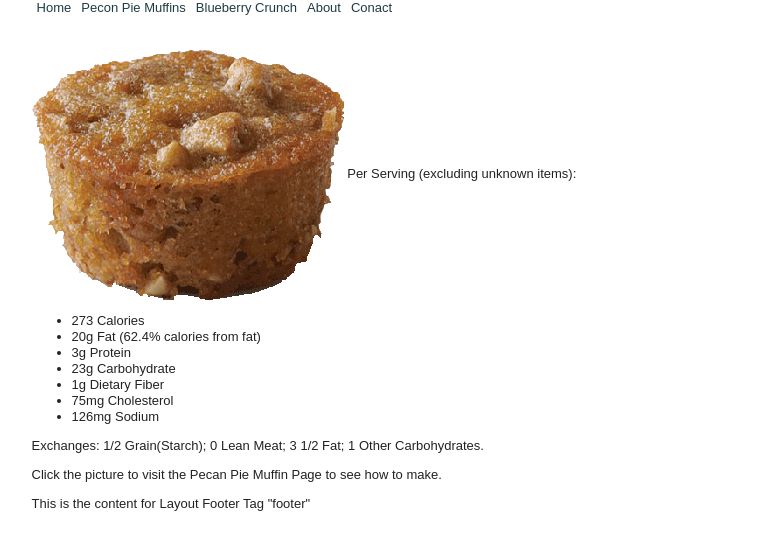
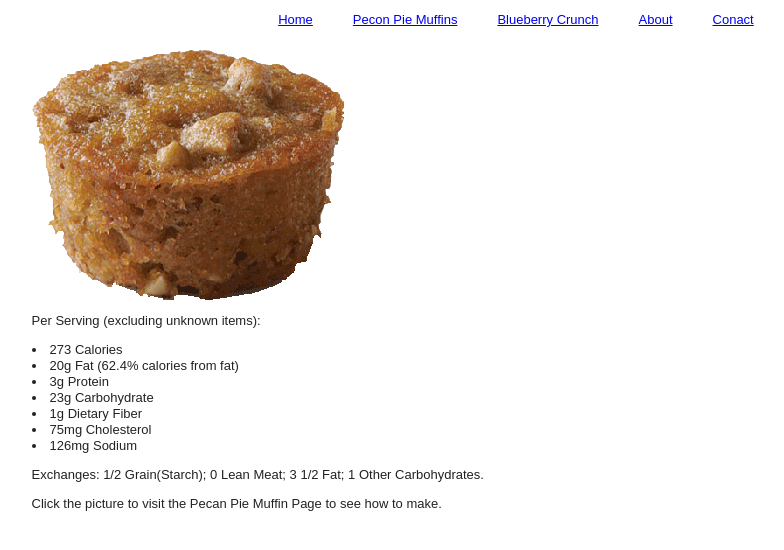
Before and after one commit to dscarbro/dscarbro-food-website-responsive, a plain HTML site: page index.html in a window 1280 px wide. Shown: the whole page, without its empty margins (42-826 px from the left). Drawn offline with Linux system fonts and the light colour scheme.

Commit message:
Random Update

```diff
--- a/_css/fluid-layout.css
+++ b/_css/fluid-layout.css
@@ -58,6 +58,8 @@ img, object, embed, video {
 }
 .navitem {
 }
+.ppm {
+}
 .zeroMargin_mobile {
 margin-left: 0;
 }
@@ -88,6 +90,8 @@ display: none;
 .navlist {
 }
 .navitem {
+}
+.ppm {
 }
 .hide_tablet {
 display: none;
@@ -121,12 +125,17 @@ margin-left: 0;
 .footer {
 }
 .navlist {
+	margin:auto;
+	float: none;
+	width:60%;
 }
 .navitem {
 	list-style-type: none;
 	float: left;
-	margin: auto 5px;
+	margin: 12px 20px;
 	min-width:
+}
+.ppm {
 }
 .zeroMargin_desktop {
 margin-left: 0;
--- a/index.html
+++ b/index.html
@@ -32,20 +32,21 @@ Do the following if you're using your customized build of modernizr (http://www.
   <!-- Use Insert Panel for additional Fluid Grid Layout Div tags. Note: All Layout Div tags must be inserted directly inside the "gridContainer" div tag. Nested Layout Div tags are not currently supported. -->
   <nav class="fluid nav">
    <ul class="fluid fluidList navlist">
-   	 <li class="fluid navitem">Home</li>
-     <li class="fluid navitem">Pecon Pie Muffins</li>
-     <li class="fluid navitem">Blueberry Crunch</li>
-     <li class="fluid navitem">About</li>
-     <li class="fluid navitem">Conact</li>
+   	 <li class="fluid navitem"><a href="index.html">Home</a></li>
+     <li class="fluid navitem"><a href="pecanpiemuffins.html">Pecon Pie Muffins</a></li>
+     <li class="fluid navitem"><a href="blueberrycrunch.html">Blueberry Crunch</a></li>
+     <li class="fluid navitem"><a href="about.html">About</a></li>
+     <li class="fluid navitem"><a href="contact.html">Conact</a></li>
    </ul>
   </nav>
 </header>
 
-<span>
-  <a href="pecanpiemuffins.html"><img src="images/ppm.png" width="312" height="250" alt="Pecan Pie Muffin"></a>
 
-  <span>
-  	Per Serving (excluding unknown items):
+
+<div class="fluid ppm">
+<a href="pecanpiemuffins.html"><img src="images/ppm.png" width="312" height="250" alt="Pecan Pie Muffin"></a>
+  	<span>
+  	<p>Per Serving (excluding unknown items):</
     <ul>
         <li>273 Calories</li>
         <li>20g Fat (62.4% calories from fat)</li>
@@ -58,11 +59,12 @@ Do the following if you're using your customized build of modernizr (http://www.
     <p>Exchanges: 1/2 Grain(Starch); 0 Lean Meat; 3 1/2 Fat; 1 Other Carbohydrates.</p>
   	<p>Click the picture to visit the Pecan Pie Muffin Page to see how to make.</p>
   </span>
+</div>
+
 </span>
 
 
 <footer class="fluid footer">
-This is the content for Layout Footer Tag "footer"
 
 </footer>
 </div>
```
Also changed, not shown: about.html (added, +10 -0 lines), blueberrycrunch.html (added, +10 -0 lines), contact.html (added, +10 -0 lines), pecanpiemuffins.html (added).
